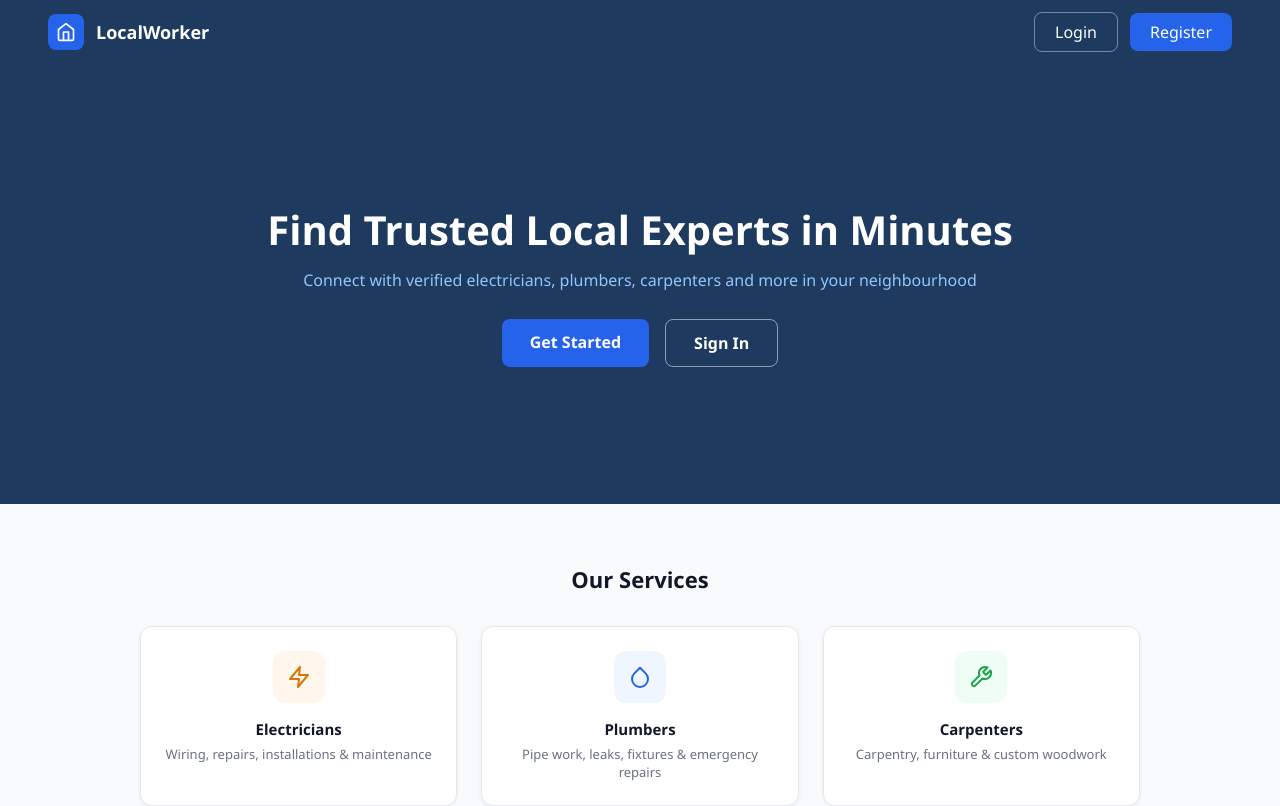
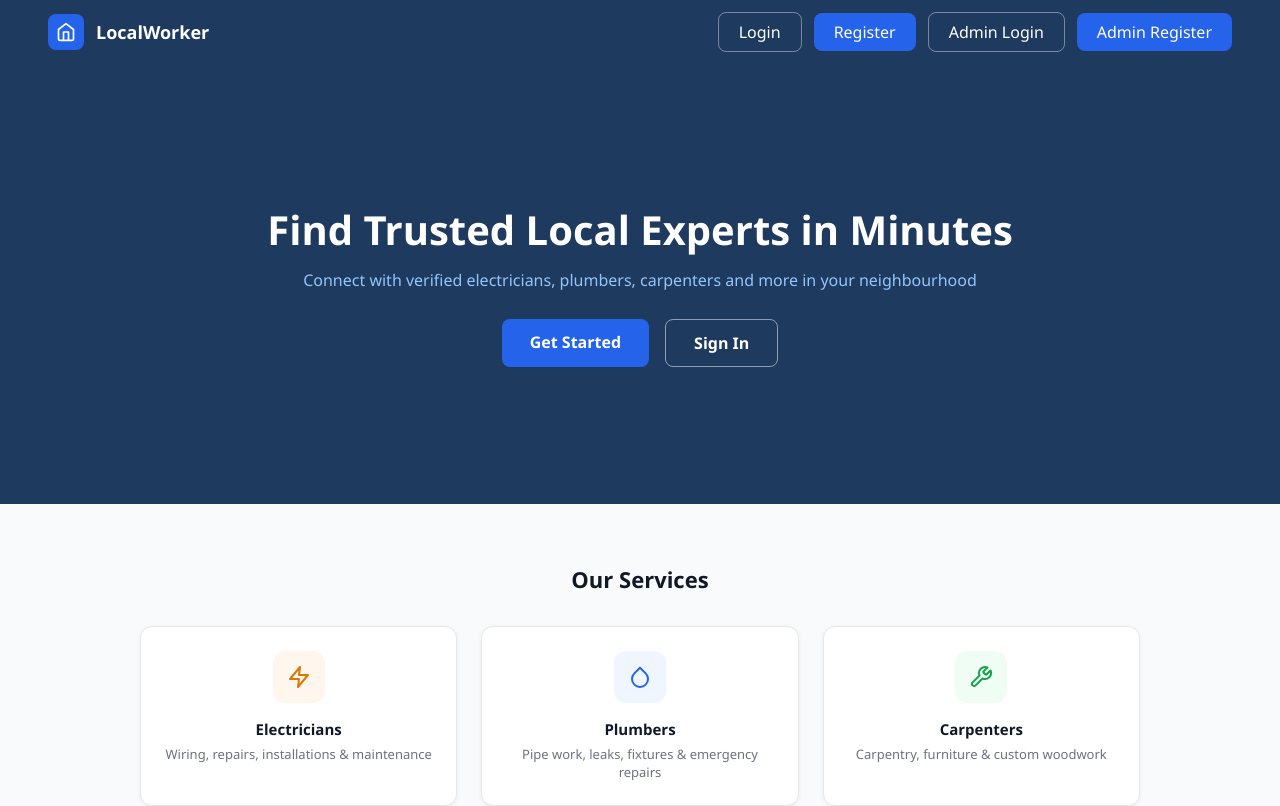
Before and after one commit to tejnaiduu/LocalWorker, a React app in the folder frontend/: page / in a window 1280 px wide. Shown: the top 806 px of the page. Built offline with nearby package versions, Linux system fonts and the light colour scheme; no server answers; the HTML template or start-up script is replaced by a standard one.

Commit message:
update admin login for testing purpose

```diff
--- a/frontend/src/App.jsx
+++ b/frontend/src/App.jsx
@@ -476,6 +476,8 @@ function HomePage() {
         <div style={styles.navbarButtons}>
           <Link to="/login" style={styles.navbarBtnLogin}>Login</Link>
           <Link to="/register" style={styles.navbarBtnRegister}>Register</Link>
+          <Link to="/admin/login" style={styles.navbarBtnLogin}>Admin Login</Link>
+          <Link to="/admin/register" style={styles.navbarBtnRegister}>Admin Register</Link>
         </div>
       </nav>
 
```
